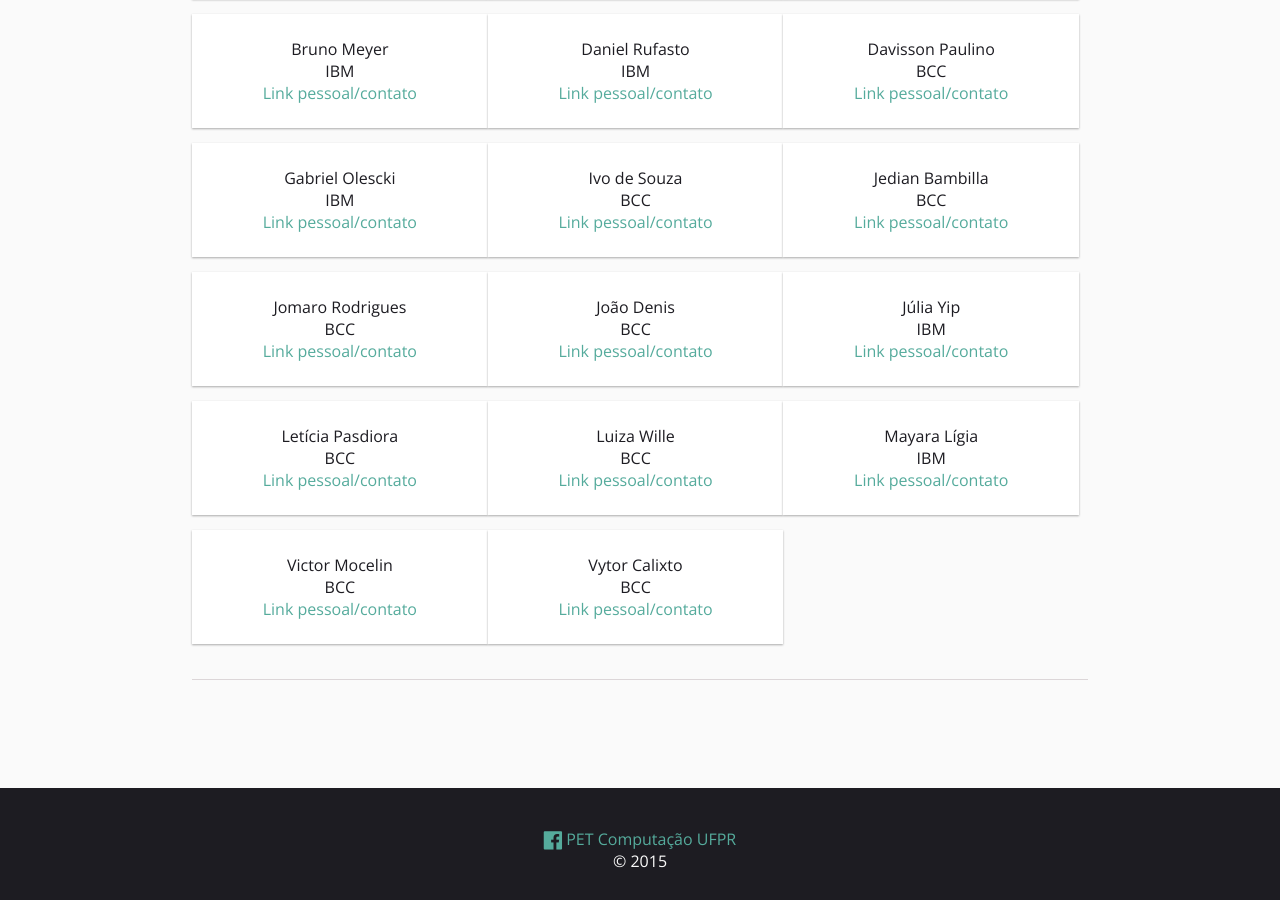
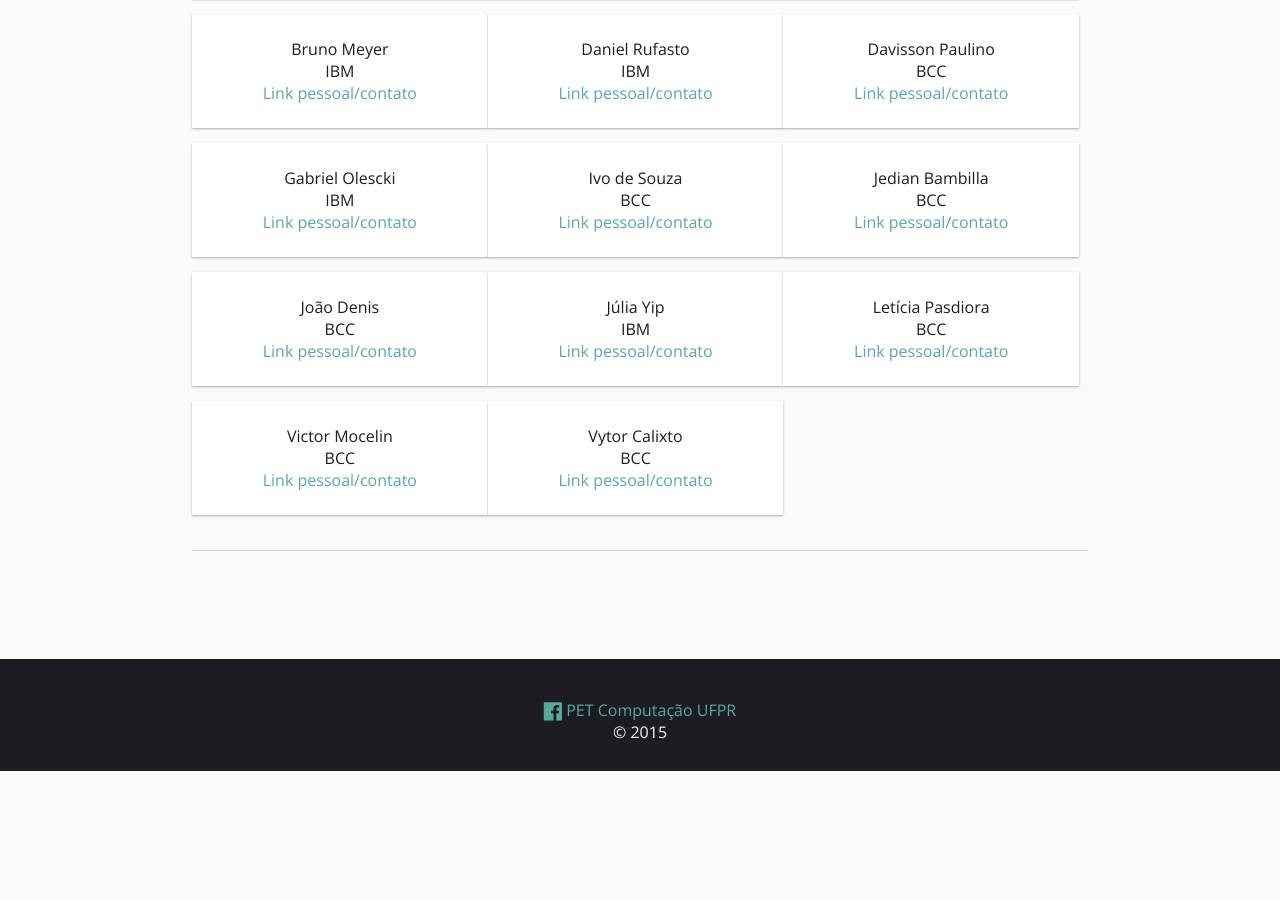
Before and after one commit to abovs/petcomputacaoufpr.github.io, a Jekyll site: the page built from membros.html, in a window 1280 px wide and 900 px high, scrolled down 578 px. Built offline with Jekyll 4.4.1, drawn with Linux system fonts in a browser that asks for light colours; nearby versions of some CDN libraries; after the commit the page ends 1349 px from its top, so only the background shows below that.

Commit message:
Atualizada lista de membros

```diff
--- a/_data/membros.yml
+++ b/_data/membros.yml
@@ -34,10 +34,6 @@
   curso: BCC
   link:
 
-- name: Jomaro Rodrigues
-  curso: BCC
-  link:
-
 - name: João Denis
   curso: BCC
   link:
@@ -50,14 +46,6 @@
   curso: BCC
   link:
 
-- name: Luiza Wille
-  curso: BCC
-  link:
-
-- name: Mayara Lígia
-  curso: IBM
-  link:
-
 - name: Victor Mocelin
   curso: BCC
   link:
```
